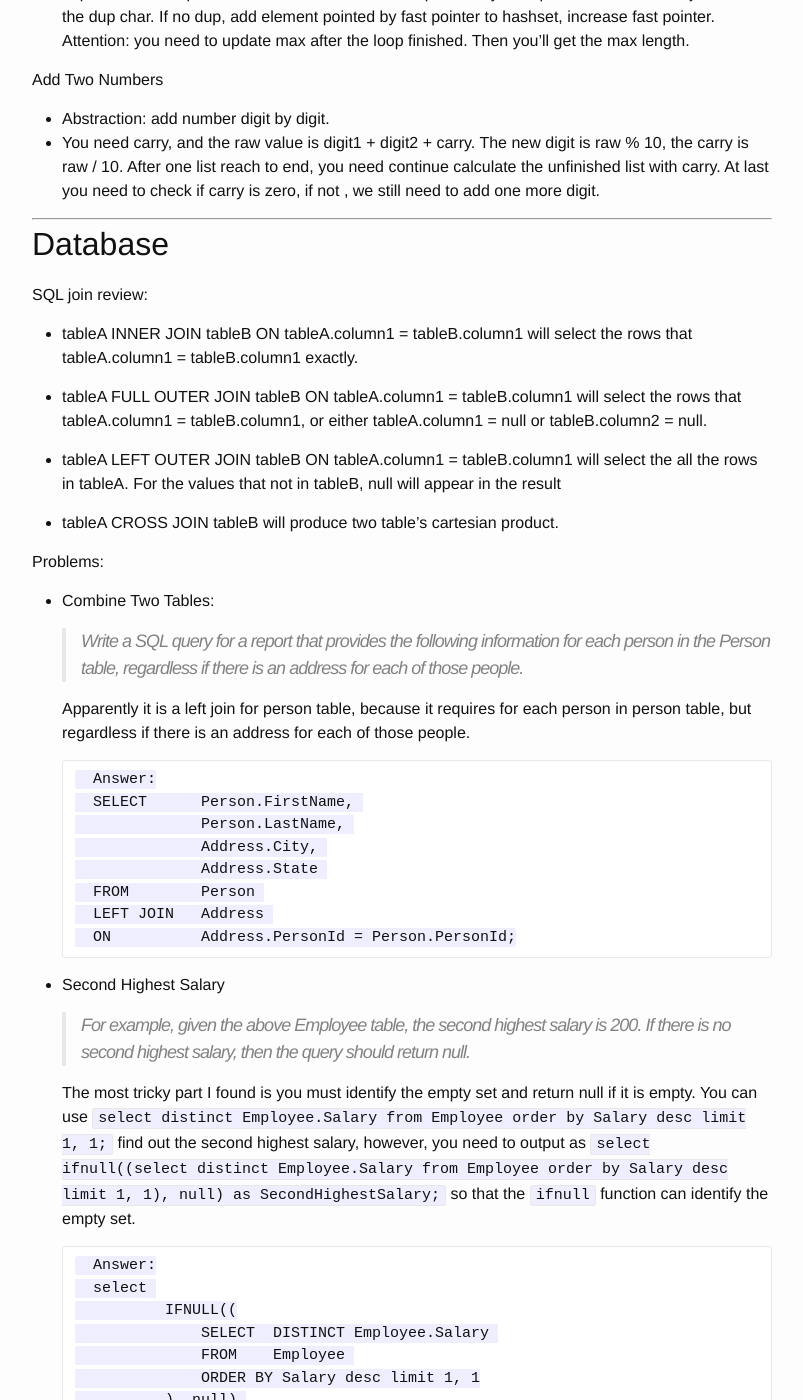
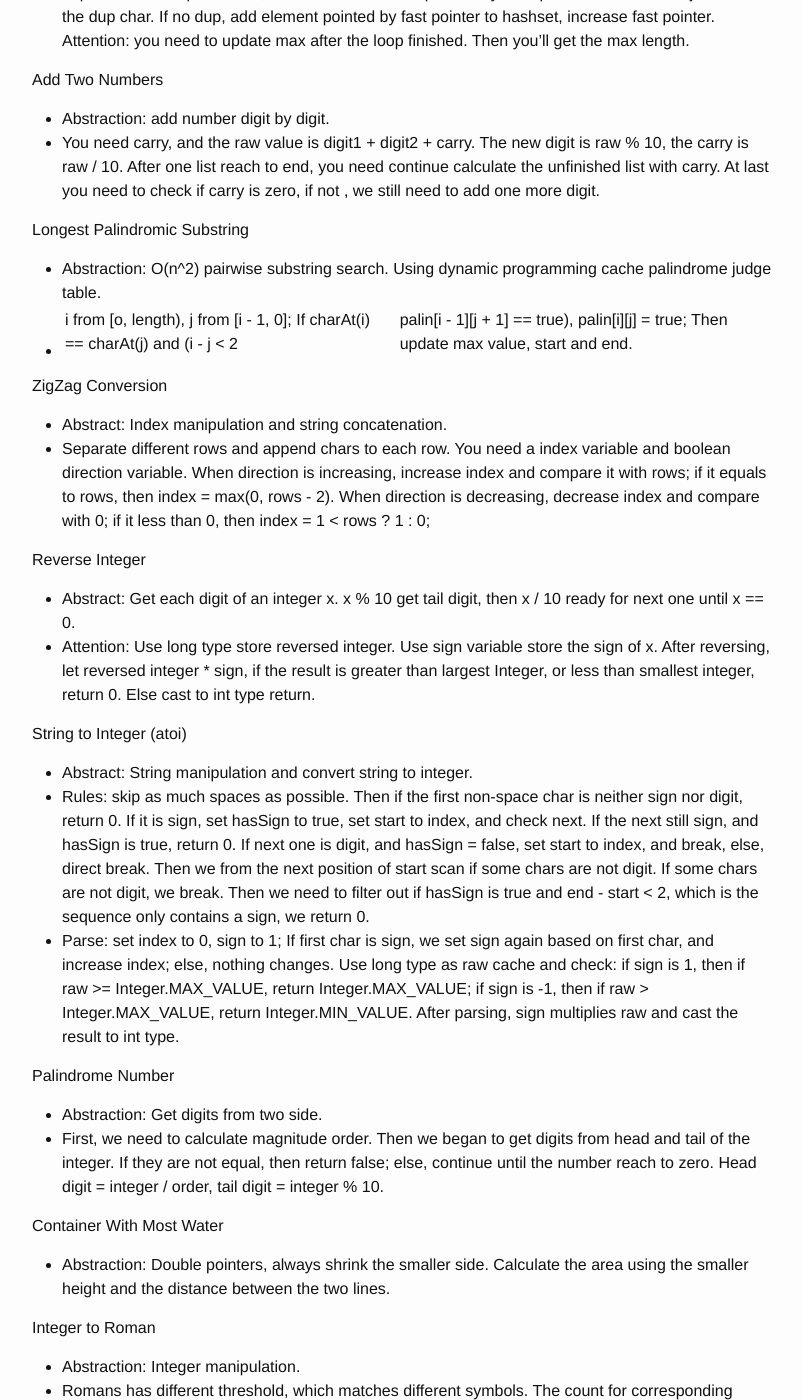
Before and after one commit to lqs4188980/lqs4188980.github.io, a Jekyll site: the page built from _posts/2015-01-11-leetcode-summary.markdown, in a window 1280 px wide and 1400 px high, scrolled down 1632 px. Shown: the whole window, without its empty margins (238-1041 px from the left). Built offline with Jekyll 4.4.1, drawn with Linux system fonts in a browser that asks for light colours; some of the changed text lies outside the part shown.

Commit message:
update post

```diff
--- a/_posts/2015-01-11-leetcode-summary.markdown
+++ b/_posts/2015-01-11-leetcode-summary.markdown
@@ -48,6 +48,40 @@ Add Two Numbers
 + Abstraction: add number digit by digit.
 + You need carry, and the raw value is digit1 + digit2 + carry. The new digit is raw % 10, the carry is raw  / 10. After one list reach to end, you need continue calculate the unfinished list with carry. At last you need to check if carry is zero, if not , we still need to add one more digit.
 
+Longest Palindromic Substring
+
++ Abstraction: O(n^2) pairwise substring search. Using dynamic programming cache palindrome judge table.
++ i from [o, length), j from [i - 1, 0]; If charAt(i) == charAt(j) and (i - j < 2 || palin[i - 1][j + 1] == true), palin[i][j] = true; Then update max value, start and end.
+
+ZigZag Conversion
+
++ Abstract: Index manipulation and string concatenation.
++ Separate different rows and append chars to each row. You need a index variable and boolean direction variable. When direction is increasing, increase index and compare it with rows; if it equals to rows, then index = max(0, rows - 2). When direction is decreasing, decrease index and compare with 0; if it less than 0, then index = 1 < rows ? 1 : 0;
+
+Reverse Integer
+
++ Abstract: Get each digit of an integer x. x % 10 get tail digit, then x / 10 ready for next one until x == 0.
++ Attention: Use long type store reversed integer. Use sign variable store the sign of x. After reversing, let reversed integer * sign, if the result is greater than largest Integer, or less than smallest integer, return 0. Else cast to int type return.
+
+String to Integer (atoi)
+
++ Abstract: String manipulation and convert string to integer.
++ Rules: skip as much spaces as possible. Then if the first non-space char is neither sign nor digit, return 0. If it is sign, set hasSign to true, set start to index, and check next. If the next still sign, and hasSign is true, return 0. If next one is digit, and hasSign = false, set start to index, and break, else, direct break. Then we from the next position of start scan if some chars are not digit. If some chars are not digit, we break. Then we need to filter out if hasSign is true and end - start < 2, which is the sequence only contains a sign, we return 0.
++ Parse: set index to 0, sign to 1; If first char is sign, we set sign again based on first char, and increase index; else, nothing changes. Use long type as raw cache and check: if sign is 1, then if raw >= Integer.MAX\_VALUE, return Integer.MAX\_VALUE; if  sign is -1, then if raw > Integer.MAX\_VALUE, return Integer.MIN\_VALUE. After parsing, sign multiplies raw and cast the result to int type.
+
+Palindrome Number
+
++ Abstraction: Get digits from two side.
++ First, we need to calculate magnitude order. Then we began to get digits from head and tail of the integer.  If they are not equal, then return false; else, continue until the number reach to zero. Head digit = integer / order, tail digit = integer % 10.
+
+Container With Most Water
+
++ Abstraction: Double pointers, always shrink the smaller side. Calculate the area using the smaller height and the distance between the two lines.
+
+Integer to Roman
+
++ Abstraction: Integer manipulation.
++ Romans has different threshold, which matches different symbols. The count for corresponding symbol is calculated by num / threshold. After append the symbols, the number decrease to num % threshold.
 
 
 <hr />
```
